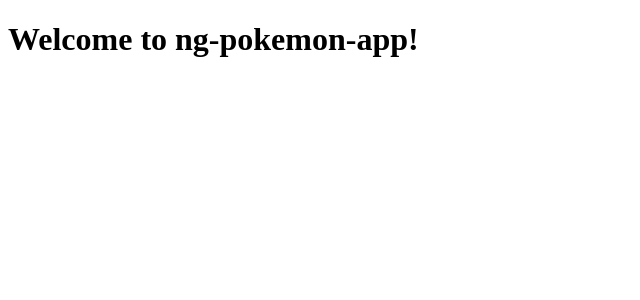
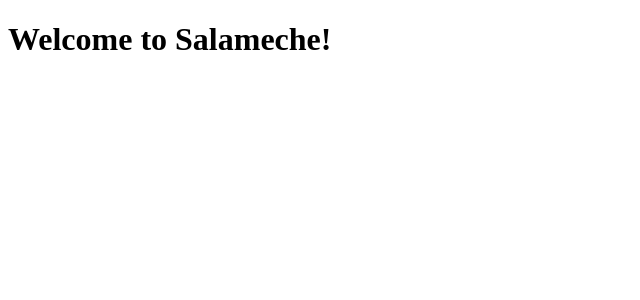
Before and after one commit to AlexandrePapotDev/TutoAngular, an Angular app: page / in a window 1280 px wide. Shown: the top 300 px of the page, without its empty margins (0-640 px from the left). Built offline with nearby package versions, Linux system fonts and the light colour scheme.

Commit message:
Changement du titre de l'application

```diff
--- a/src/app/app.component.ts
+++ b/src/app/app.component.ts
@@ -1,9 +1,9 @@
 import { Component } from '@angular/core';
 
 @Component({
-  selector: 'app-root', // nom du composant personalisé
-  template: `<h1>Welcome to {{title}}!</h1>`
+  selector: 'app-root', // nom du composant personnalisé
+  template: `<h1>Welcome to {{ pokemons[1] }}!</h1>`
 })
 export class AppComponent {
-  title = 'ng-pokemon-app';
+  pokemons = ['Bulbizarre,','Salameche','Carapuce']
 }
--- a/src/app/app.module.ts
+++ b/src/app/app.module.ts
@@ -13,6 +13,6 @@ import { AppComponent } from './app.component';
     AppRoutingModule
   ],
   providers: [],
-  bootstrap: [AppComponent] // Lancement du premier composant
+  bootstrap: [AppComponent] // Composant racine
 })
 export class AppModule { }
```
